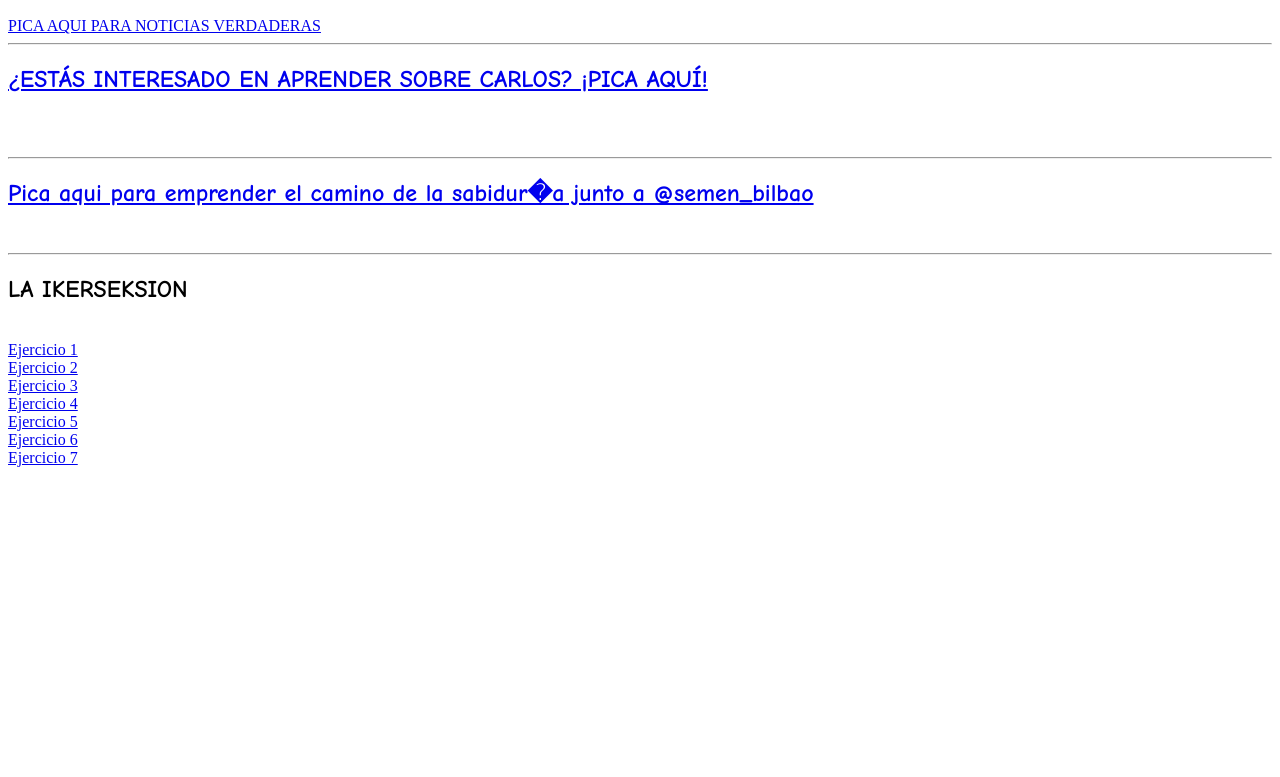
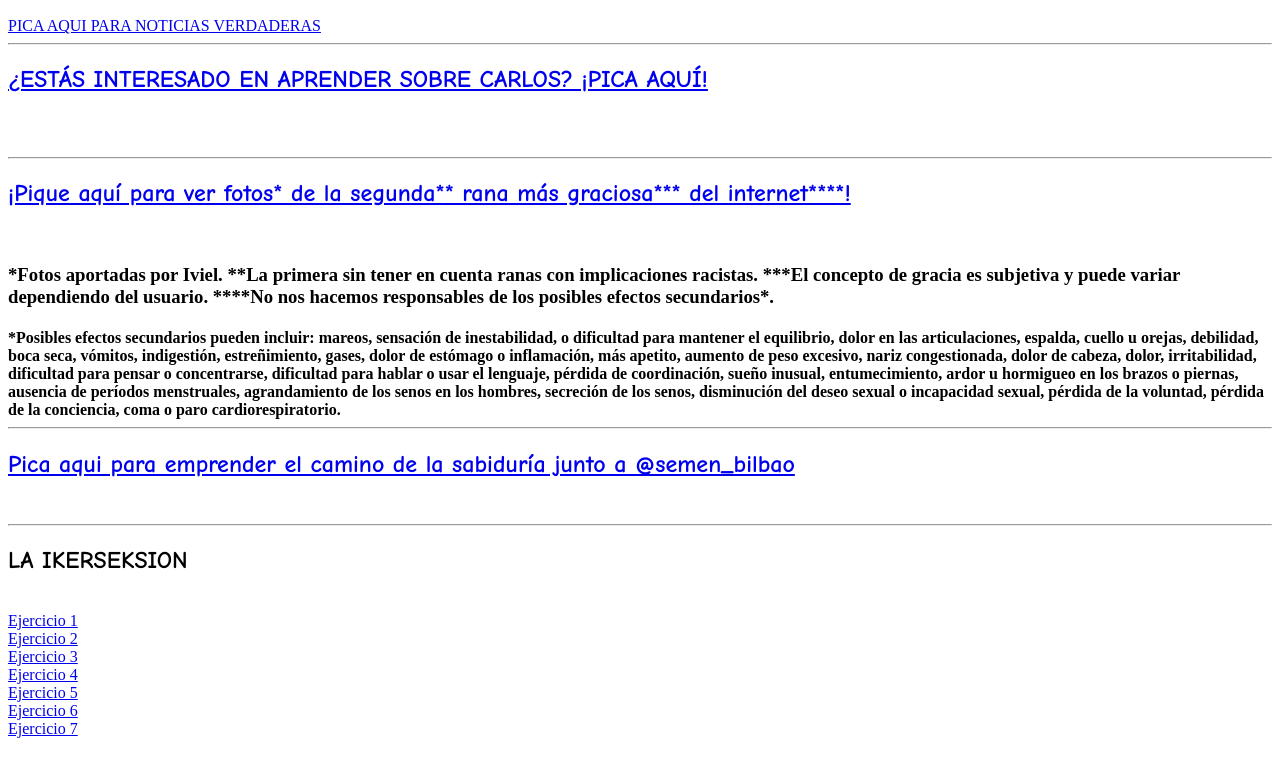
Before and after one commit to 1988029/Web, a plain HTML site: page index.html in a window 1280 px wide. Shown: the part 79-856 px from the top of the page. Drawn offline with Linux system fonts and the light colour scheme.

Commit message:
Update index.html

```diff
--- a/index.html
+++ b/index.html
@@ -18,7 +18,12 @@
     <h2> <a href="https://1988029.github.io/webplus/Carlos/Carlos.html"> ¿ESTÁS INTERESADO EN APRENDER SOBRE CARLOS? ¡PICA AQUÍ! </a></h2><br>
 
     <br> <hr>
-    <h2> <a href="cata.cum/bas.html"> Pica aqui para emprender el camino de la sabidur�a junto a @semen_bilbao </a> </h2>
+    <h2> <a href="https://1988029.github.io/webplus/pagina_web_gustavo/paginagustavo.html"> ¡Pique aquí para ver fotos* de la segunda** rana más graciosa*** del internet****! </a> </h2>
+    <br> <h3> *Fotos aportadas por Iviel. **La primera sin tener en cuenta ranas con implicaciones racistas. ***El concepto de gracia es subjetiva y puede variar dependiendo del usuario. ****No nos hacemos responsables de los posibles efectos secundarios*.
+    <br> <h4> *Posibles efectos secundarios pueden incluir: mareos, sensación de inestabilidad, o dificultad para mantener el equilibrio, dolor en las articulaciones, espalda, cuello u orejas, debilidad, boca seca, vómitos, indigestión, estreñimiento, gases, dolor de estómago o inflamación, más apetito, aumento de peso excesivo, nariz congestionada, dolor de cabeza, dolor, irritabilidad, dificultad para pensar o concentrarse, dificultad para hablar o usar el lenguaje, pérdida de coordinación, sueño inusual, entumecimiento, ardor u hormigueo en los brazos o piernas, ausencia de períodos menstruales, agrandamiento de los senos en los hombres, secreción de los senos, disminución del deseo sexual o incapacidad sexual, pérdida de la voluntad, pérdida de la conciencia, coma o paro cardiorespiratorio.
+
+    <br> <hr>
+    <h2> <a href="cata.cum/bas.html"> Pica aqui para emprender el camino de la sabiduría junto a @semen_bilbao </a> </h2>
 
     <br> <hr>
     <h2> LA IKERSEKSION </h2><br>
```
